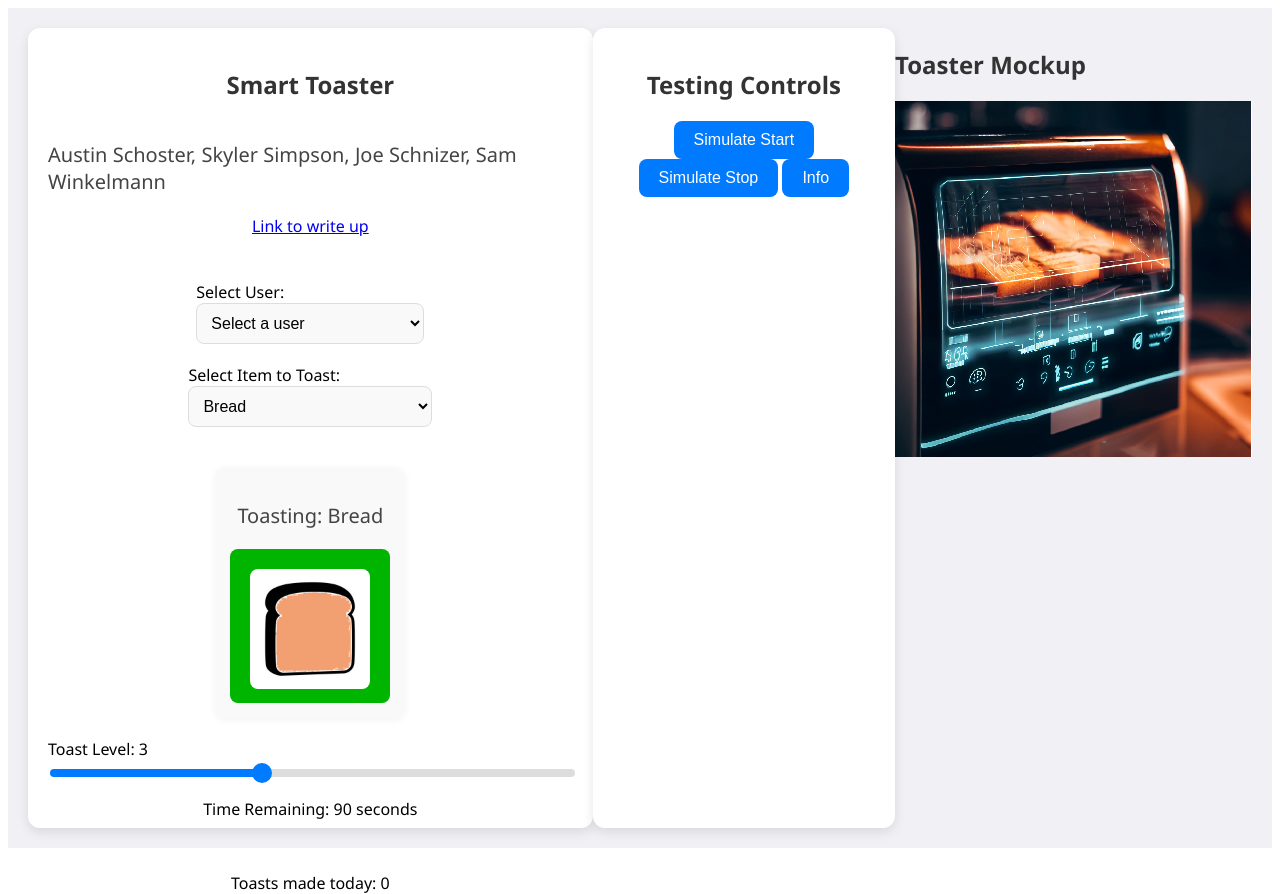
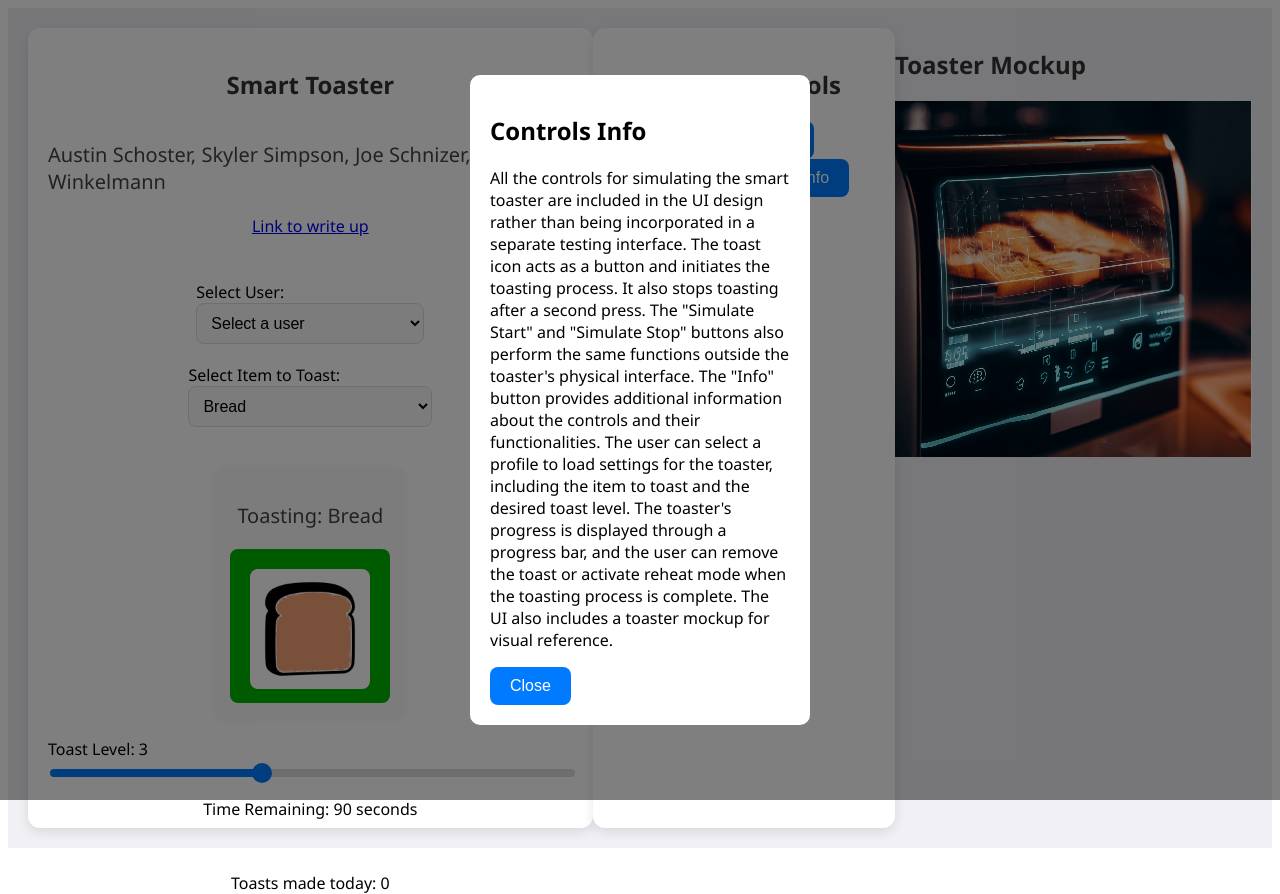
Before and after one commit to austin-schoster7/UI-Project-2, a SvelteKit app: page / in a window 1280 px wide. Both pictures are taken after a click on the button "Info". Built offline with nearby package versions, Linux system fonts and the light colour scheme.

Commit message:
Added info button pop-up

```diff
--- a/src/routes/+page.svelte
+++ b/src/routes/+page.svelte
@@ -15,6 +15,9 @@
 	let reheatActive = false;
 	let reheatModeTime = 0;
 	let toastRemoved = false;
+  let showInfoModal = false;
+  let showModal = false;
+
 
 	// Item options for the toaster
 	const items = ['Bread', 'Bagel', 'Waffle', 'Pastry'];
@@ -32,9 +35,6 @@
 	};
 
 	let selectedUser = ''; // No user selected by default
-
-	// Modal control variables
-	let showModal = false;
 
 	// Mapping item names to their images for each toast level (1-6)
 	const itemImages = {
@@ -119,8 +119,19 @@
 		}
 	};
 
+  	// Function to show info modal
+	const showInfo = () => {
+		showInfoModal = true; // Trigger info modal
+	};
+
+	// Close the info modal
+	const closeInfoModal = () => {
+		showInfoModal = false;
+	};
+
 	const closeModal = () => {
 		showModal = false;
+    showInfoModal = false;
 	};
 
 	const loadFavoriteSettings = () => {
@@ -266,7 +277,7 @@
     <h2>Testing Controls</h2>
     <button on:click={startStopToasting}>Simulate Start</button>
     <button on:click={stopToasting}>Simulate Stop</button>
-    <button on:click={() => alert('Info about controls...')}>Info</button>
+    <button on:click={showInfo}>Info</button>
   </div>
 
 	<div class="toaster-diagram">
@@ -276,13 +287,28 @@
 </div>
 
 <!-- Modal for Profile Settings -->
-<Modal bind:show={showModal} title="Load Settings for {selectedUser}" onClose={closeModal}>
+<Modal bind:show={showModal} bind:showInfo={showInfoModal} title="Load Settings for {selectedUser}" onClose={closeModal}>
+  {#if showModal}
     <p>Select settings to load:</p>
     <div class="modal-buttons">
       <button on:click={loadFavoriteSettings}>Favorite</button>
       <button on:click={loadPreviousSettings}>Previous</button>
       <button on:click={loadBlankSettings}>Blank</button>
     </div>
+  {:else if showInfoModal}
+    <p>
+      All the controls for simulating the smart toaster are included in the UI design rather than being incorporated in a separate
+      testing interface. The toast icon acts as a button and initiates the toasting process. It also stops toasting after a second press.
+      The "Simulate Start" and "Simulate Stop" buttons also perform the same functions outside the toaster's physical interface.
+      The "Info" button provides additional information about the controls and their functionalities. The user can select a profile to load
+      settings for the toaster, including the item to toast and the desired toast level. The toaster's progress is displayed through a
+      progress bar, and the user can remove the toast or activate reheat mode when the toasting process is complete. The UI also includes
+      a toaster mockup for visual reference.
+    </p>
+    <div class="modal-buttons">
+      <button on:click={closeModal}>Close</button>
+    </div>
+  {/if}
 </Modal>
 
 <style>
--- a/src/routes/Modal.svelte
+++ b/src/routes/Modal.svelte
@@ -1,13 +1,25 @@
 <script>
     export let show = false;
+    export let showInfo = false;
     export let title = '';
     export let onClose = () => {};
-  </script>
+</script>
 
   {#if show}
     <div class="modal-overlay" on:click={onClose}>
       <div class="modal" on:click|stopPropagation>
         <h2>{title}</h2>
+        <div class="modal-content">
+          <slot></slot>
+        </div>
+      </div>
+    </div>
+  {/if}
+
+  {#if showInfo}
+    <div class="modal-overlay" on:click={onClose}>
+      <div class="modal" on:click|stopPropagation>
+        <h2>Controls Info</h2>
         <div class="modal-content">
           <slot></slot>
         </div>
```
Lines whose indentation alone changed are shown as unchanged.
